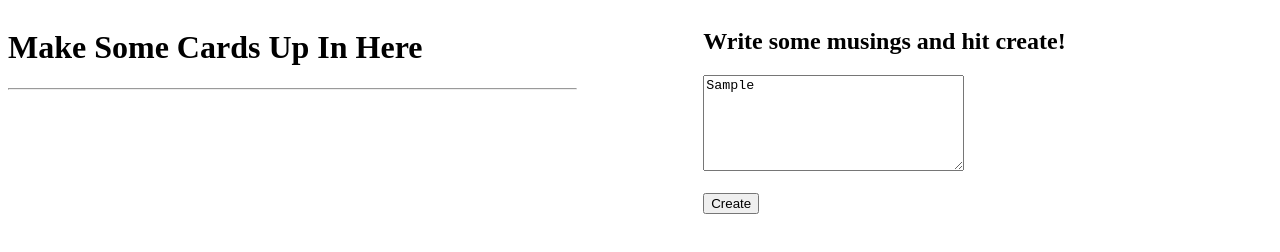
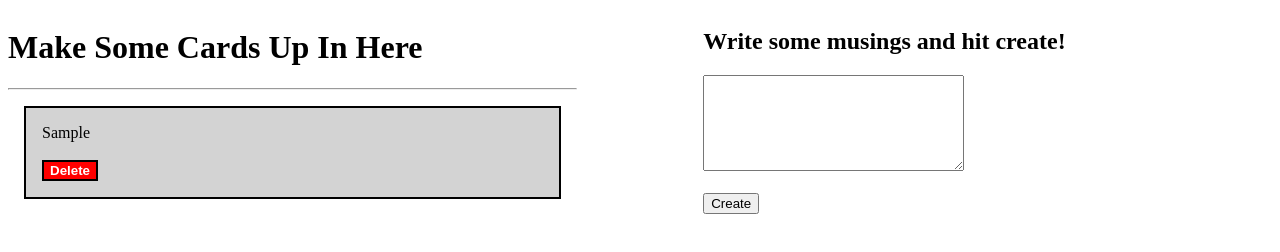
Before and after one commit to augsismyburger/c19-spa-html-js-css-cards, a plain HTML site: page index.html in a window 1280 px wide. Both pictures are taken after typing "Sample" into the empty fields and a click on the button "Create". Drawn offline with Linux system fonts and the light colour scheme.

Commit message:
Made it work and look sexyish

```diff
--- a/css/main.css
+++ b/css/main.css
@@ -6,3 +6,18 @@ aside {
     float: right;
     width: 45%;
 }
+.deleteMe {
+    background-color: red;
+    color: white;
+    border: 2px solid black;
+    font-weight: bold;
+}
+.cards {
+    height: 200px
+    width: 200px;
+    background-color: lightgrey;
+    border: 2px solid black;
+    padding: 1em;
+    margin: 1em;
+}
+}
--- a/index.html
+++ b/index.html
@@ -8,12 +8,10 @@
 </head>
 <body>
     <aside>
-        <div id="main-content">
             <h2>Write some musings and hit create!</h2>
             <textarea name="musings" id="user-musings" rows="6" cols="30"></textarea>
             <br><br>
             <button type="button" id="main-button">Create</button>
-        </div>
     </aside>
     <main>
         <h1>Make Some Cards Up In Here</h1>
--- a/js/main.js
+++ b/js/main.js
@@ -0,0 +1,28 @@
+// GRABBING INPUTS FROM THE DOM
+var createButton = document.getElementById("main-button");
+var mainTarget = document.getElementById("dom-target");
+var musings = document.getElementById("user-musings");
+// ADDING EVENT LISTENER AND METHOD TO CREATE BUTTON
+createButton.addEventListener("click", makeCard);
+// CREATING CARDS W/ USER INPUT AND POPULATING DOM
+function makeCard() {
+    var card = `<div class="cards">${musings.value}<br><br><button type="button" class="deleteMe">Delete</button></div>`;
+    mainTarget.innerHTML += card;
+    cardAction();
+    clearInput();
+}
+// Grab BUTTON CLASSES AND ADD LISTENERS TO ALL
+function cardAction() {
+    var buttons = document.getElementsByClassName('deleteMe');
+    for(var i = 0; i < buttons.length; i++) {
+        console.log(buttons[i]);
+        buttons[i].addEventListener("click", function() {
+         this.parentNode.remove();
+        });
+    }
+}
+// CLEARING INPUT
+function clearInput() {
+    console.log("musings:", musings.value)
+    musings.value = "";
+}
```
